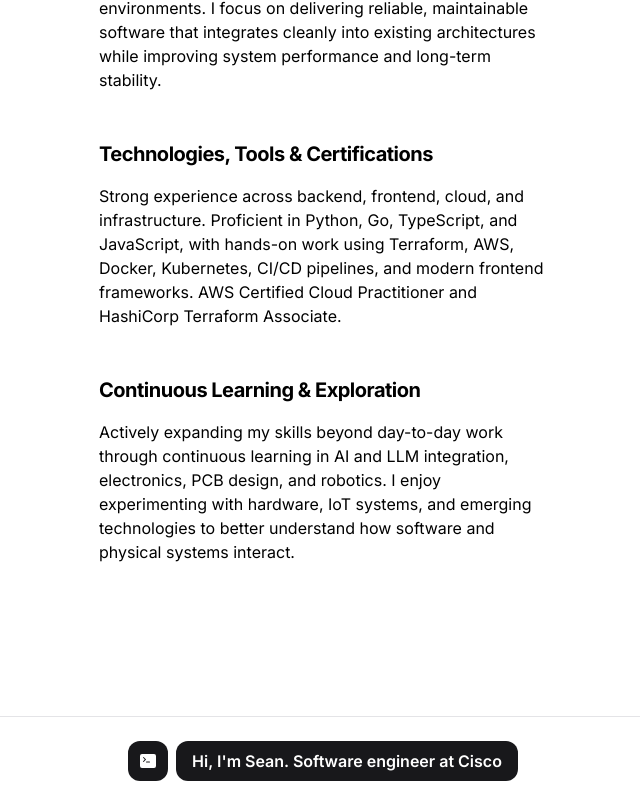
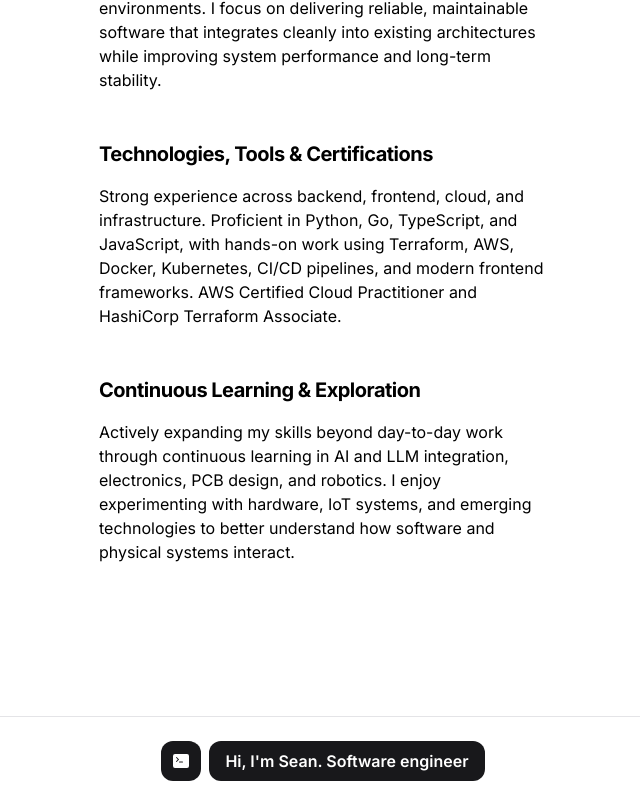
Before and after one commit to ImSeanConroy/portfolio, a Next.js app: page / in a window 1280 px wide. Shown: the part 1504-2309 px from the top of the page, without its empty margins (317-957 px from the left). Built offline with nearby package versions, Linux system fonts and the light colour scheme.

Commit message:
Update stats

```diff
--- a/app/components/footer.tsx
+++ b/app/components/footer.tsx
@@ -9,7 +9,7 @@ const Footer = () => {
       <SocialButton href="/" icon={BsTerminalFill} ariaLabel="" />
       <div className="rounded-xl px-4 py-2 bg-zinc-900 dark:bg-zinc-800">
         <p className="text-xs md:text-base py-1 md:py-0 text-white text-center font-semibold">
-          Hi, I&apos;m Sean. Software engineer at Cisco
+          Hi, I&apos;m Sean. Software engineer
         </p>
       </div>
     </footer>
--- a/app/constants/hero.ts
+++ b/app/constants/hero.ts
@@ -1,7 +1,7 @@
 export const HERO_SUBHEADINGS = [
   "Helped develop high-throughput Kafka systems",
   "Helped prototype AWS IoT integrated devices",
-  "Helped achieve 115,000+ terraform provider downloads",
+  "Helped achieve 122,500+ terraform provider downloads",
   "Helped build frontend, backend, and cloud features",
   "Helped develop 60+ Terraform resources",
   "Helped resolve 30+ complex system defects",
```
